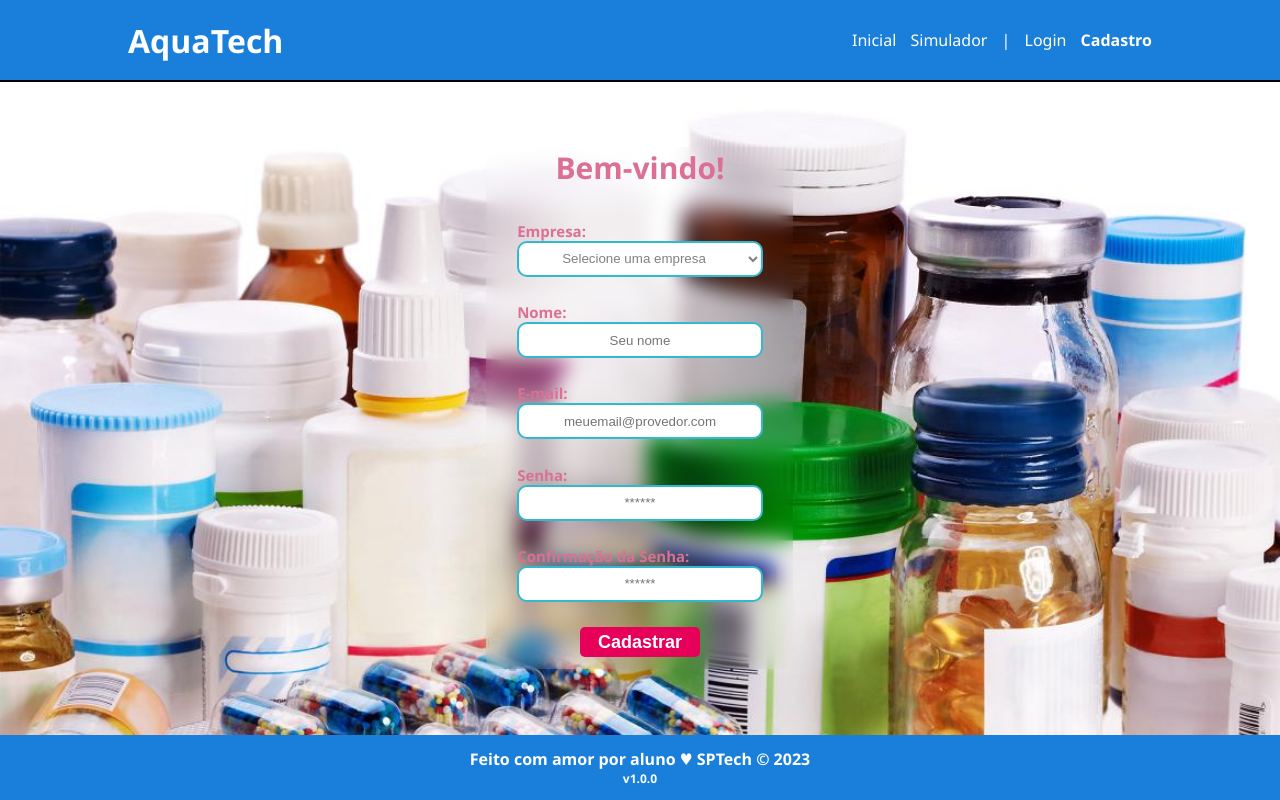
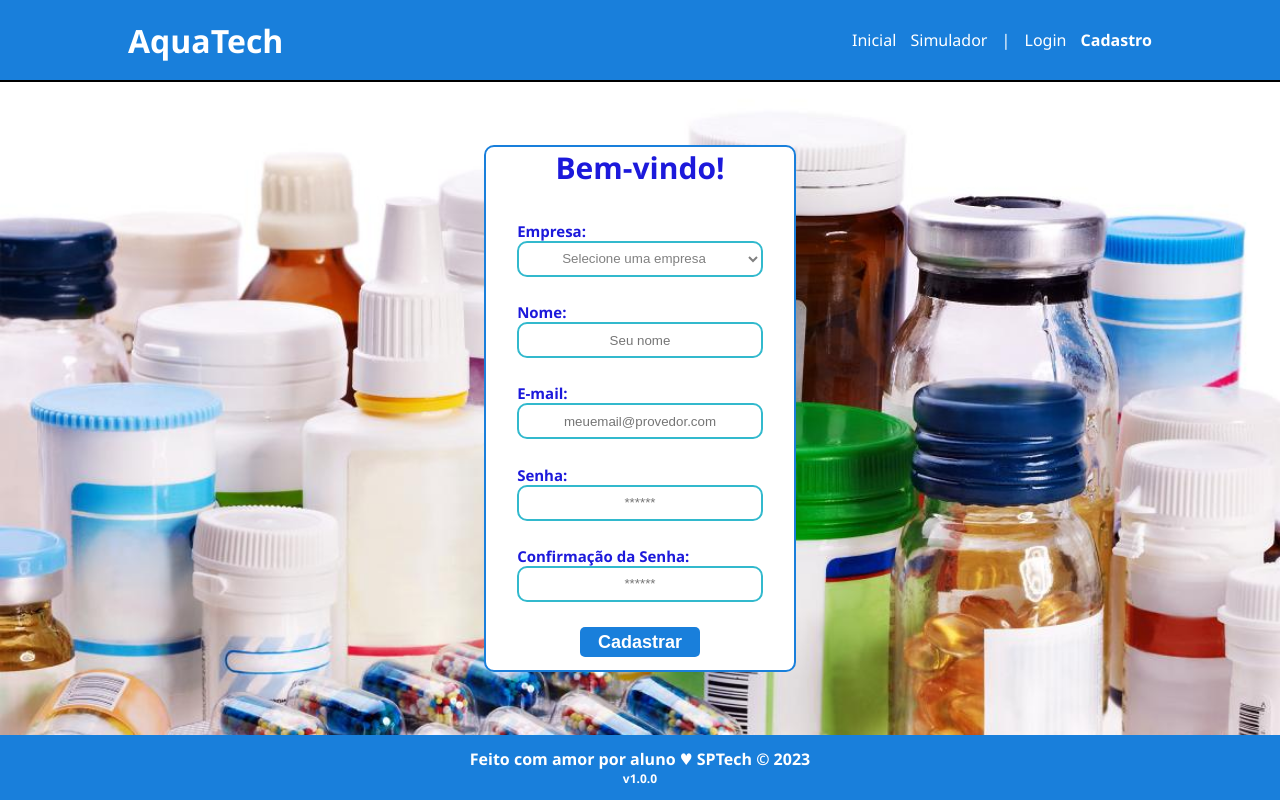
Before and after one commit to pablovini49/desafioPI, a website: page site/public/cadastro.html in a window 1280 px wide. Drawn offline with Linux system fonts and the light colour scheme; no server answers.

Commit message:
Alterações no css

```diff
--- a/site/public/css/estilo.css
+++ b/site/public/css/estilo.css
@@ -129,7 +129,7 @@ body {
 
 .card {
   width: 30%;
-  background-color: transparent;
+  background-color: white;
   backdrop-filter: blur(10px);
   border-color: #0c1591 4px;
   border-radius: 10px;
@@ -137,16 +137,18 @@ body {
   align-items: center;
   justify-content: space-evenly;
   flex-direction: column;
-  color: palevioletred;
+  color: rgb(28, 25, 219);
   row-gap: 20px;
 }
 
 .card-cadastro {
   height: 80%;
+  border: solid rgb(25, 127, 219) 2px;
 }
 
 .card-login {
   height: 60%;
+  border: solid rgb(25, 127, 219) 2px;
 }
 
 .card h2 {
@@ -197,7 +199,7 @@ body {
   font-weight: 600;
   font-size: 18px;
   color: #fff;
-  background-color: #e6005a;
+  background-color: rgb(25, 127, 219);
   width: 120px;
   height: 30px;
   align-self: center;
--- a/site/public/css/style.css
+++ b/site/public/css/style.css
@@ -138,7 +138,8 @@ body {
   width: 400px;
   display: flex;
   flex-direction: column;
-  color: palevioletred;
+  color: rgba(25, 127, 219) ;
+  border: solid rgb(25, 127, 219) 4px;
   align-items: center;
   border-radius: 4px;
 }
```
Also changed, not shown: 1 other file.
